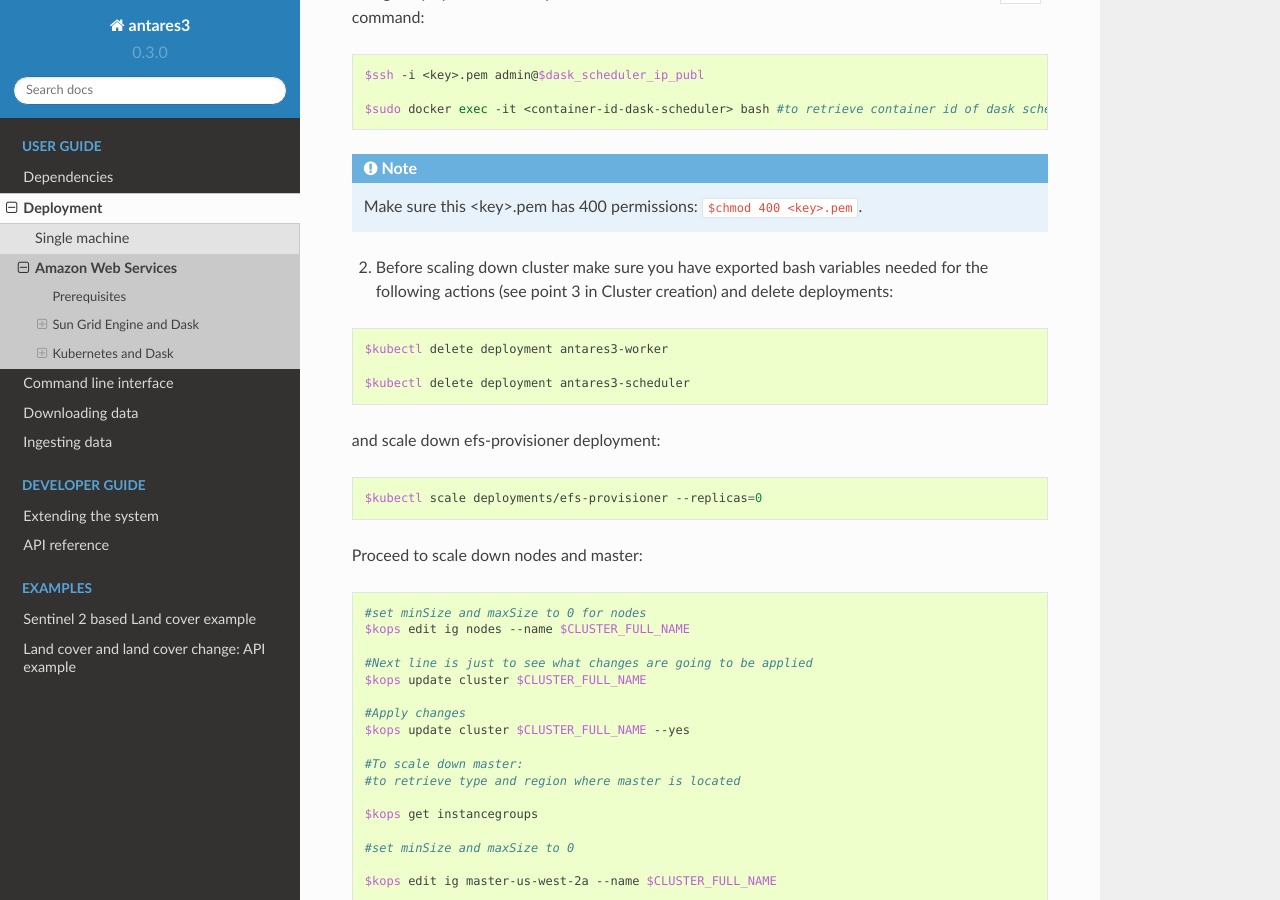
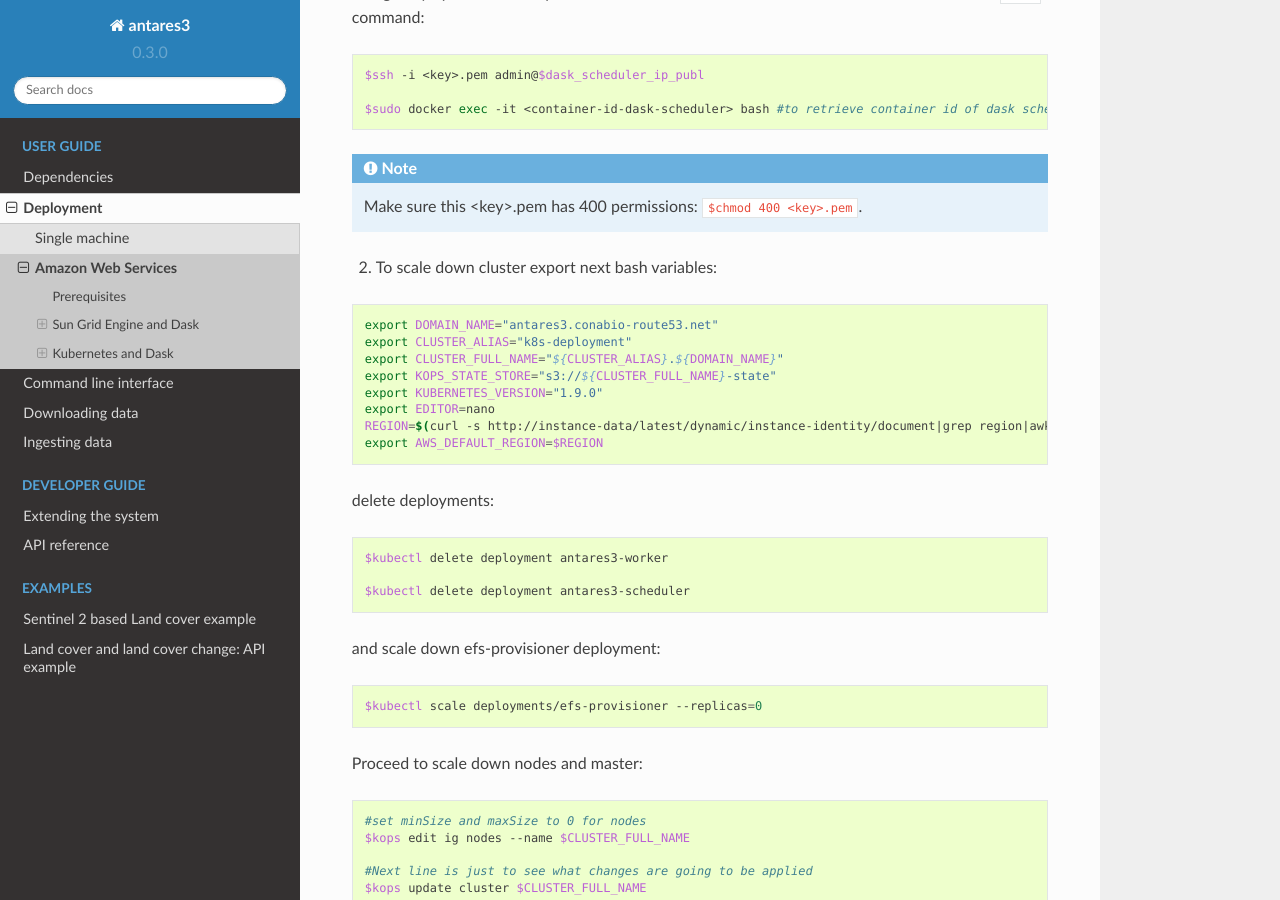
Before and after one commit to CONABIO/antares3, a Sphinx documentation site: the page built from docs/deployment/aws_cloud.rst, in a window 1280 px wide and 900 px high, scrolled down 33827 px. Built offline with Sphinx 7.4.7 and the Read the Docs theme 2.0.0, drawn with Linux system fonts in a browser that asks for light colours.

Commit message:
added export variables to scale down cluster

```diff
--- a/docs/deployment/aws_cloud.rst
+++ b/docs/deployment/aws_cloud.rst
@@ -1645,7 +1645,21 @@
 
 
 
-2. Before scaling down cluster make sure you have exported bash variables needed for the following actions (see point 3 in Cluster creation) and delete deployments:
+2. To scale down cluster export next bash variables:
+
+
+.. code-block:: bash
+
+	export DOMAIN_NAME="antares3.conabio-route53.net"
+	export CLUSTER_ALIAS="k8s-deployment"
+	export CLUSTER_FULL_NAME="${CLUSTER_ALIAS}.${DOMAIN_NAME}"
+	export KOPS_STATE_STORE="s3://${CLUSTER_FULL_NAME}-state"
+	export KUBERNETES_VERSION="1.9.0"
+	export EDITOR=nano
+	REGION=$(curl -s http://instance-data/latest/dynamic/instance-identity/document|grep region|awk -F\" '{print $4}')
+	export AWS_DEFAULT_REGION=$REGION
+
+delete deployments:
 
 .. code-block:: bash
 
```
